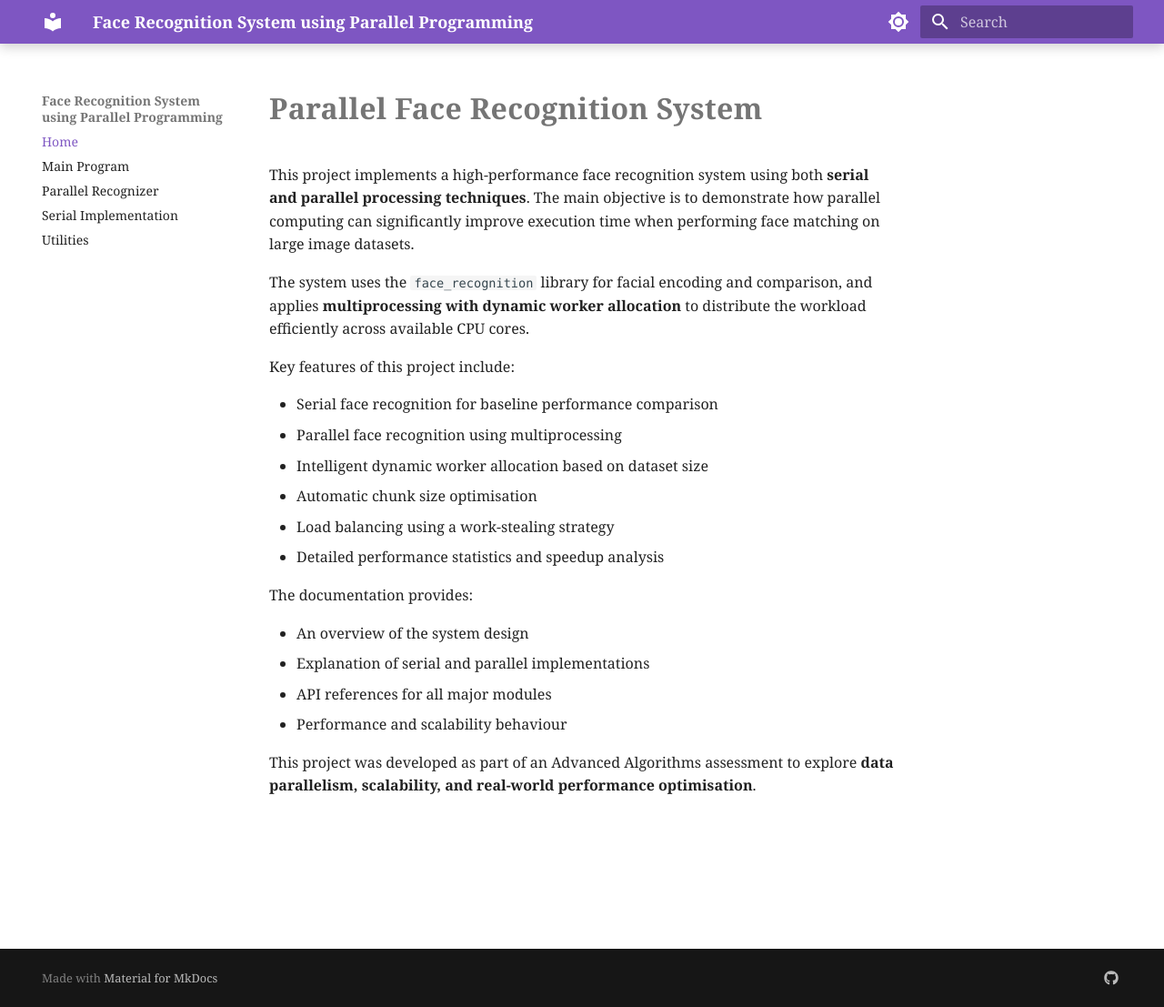
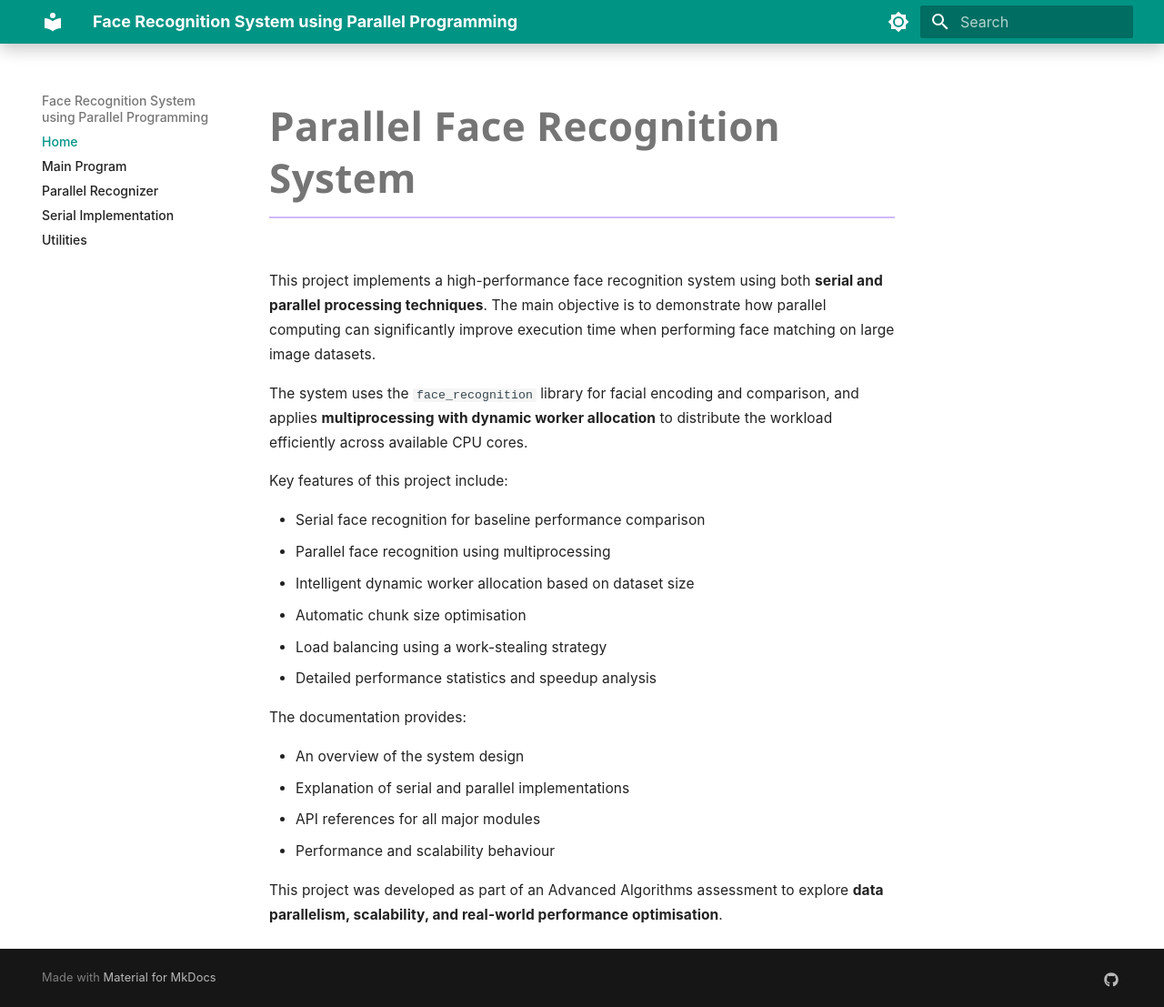
Before and after one commit to rk833/face-recognition-system-using-parallel-programming, an MkDocs documentation site: the page built from docs/index.md, in a window 1280 px wide and 1107 px high. Shown: the whole window at 91% size. Built offline with MkDocs 1.6.1 and Material for MkDocs 9.7.7, drawn with Linux system fonts in a browser that asks for light colours.

Commit message:
update documentation cofigurations

```diff
--- a/docs/styles/extra.css
+++ b/docs/styles/extra.css
@@ -1,39 +1,65 @@
-/* Use Cambria for main text */
+/* Root font variables */
 :root {
-  --md-text-font: "Cambria", "Georgia", "Times New Roman", serif;
-  --md-code-font: "JetBrains Mono", Consolas, monospace;
+  --md-text-font: "Inter", system-ui, -apple-system, BlinkMacSystemFont, sans-serif;
+  --md-code-font: "Fira Code", "JetBrains Mono", Consolas, monospace;
 }
 
 /* Body text */
 .md-typeset {
-  font-family: "Cambria", "Georgia", "Times New Roman", serif;
-  font-size: 16px;
+  font-family: "Inter", system-ui, sans-serif;
+  font-size: 15.5px;
+  line-height: 1.75;
+  letter-spacing: 0.1px;
 }
 
-/* Headers bold + elegant */
-.md-typeset h1 {
-  font-family: "Cambria", "Georgia", serif;
-  font-weight: 800;
-  letter-spacing: 0.3px;
+/* Headings */
+.md-typeset h1,
+.md-typeset h2,
+.md-typeset h3,
+.md-typeset h4 {
+  font-family: "Poppins", "Segoe UI", system-ui, sans-serif;
+  font-weight: 600;
+  letter-spacing: 0.4px;
 }
 
-.md-typeset h2 {
-  font-family: "Cambria", "Georgia", serif;
-  font-weight: 750;
+/* Main title */
+.md-typeset h1 {
+  font-size: 2.2rem;
+  border-bottom: 2px solid rgba(124, 58, 237, 0.35);
+  padding-bottom: 0.3em;
 }
 
-.md-typeset h3 {
-  font-family: "Cambria", "Georgia", serif;
-  font-weight: 700;
+/* Section spacing */
+.md-typeset h2 {
+  margin-top: 1.6em;
 }
 
 /* Sidebar */
 .md-nav__title,
 .md-nav__link {
-  font-family: "Cambria", "Georgia", serif;
+  font-family: "Inter", system-ui, sans-serif;
+  font-weight: 500;
 }
 
-/* Header bar shadow polish */
+/* Code blocks */
+.md-typeset code,
+.md-typeset pre {
+  font-family: "Fira Code", monospace;
+  font-size: 0.85em;
+}
+
+/* Header polish */
 .md-header {
-  box-shadow: 0 4px 12px rgba(0,0,0,0.18);
+  box-shadow: 0 6px 18px rgba(0,0,0,0.22);
+  backdrop-filter: blur(6px);
 }
+
+/* Content cards (Material theme sections) */
+.md-content__inner {
+  padding-top: 1.2rem;
+}
+
+/* Table cleanup */
+.md-typeset table {
+  font-size: 0.9rem;
+}
--- a/mkdocs.yml
+++ b/mkdocs.yml
@@ -18,19 +18,19 @@ theme:
     - content.code.copy
 
   palette:
-    - scheme: default
-      primary: deep purple
-      accent: pink
-      toggle:
-        icon: material/brightness-7
-        name: Switch to dark mode
+  - scheme: default
+    primary: teal
+    accent: cyan
+    toggle:
+      icon: material/brightness-7
+      name: Switch to dark mode
 
-    - scheme: slate
-      primary: deep purple
-      accent: pink
-      toggle:
-        icon: material/brightness-4
-        name: Switch to light mode
+  - scheme: slate
+    primary: teal
+    accent: cyan
+    toggle:
+      icon: material/brightness-4
+      name: Switch to light mode
 
 plugins:
   - search
```
